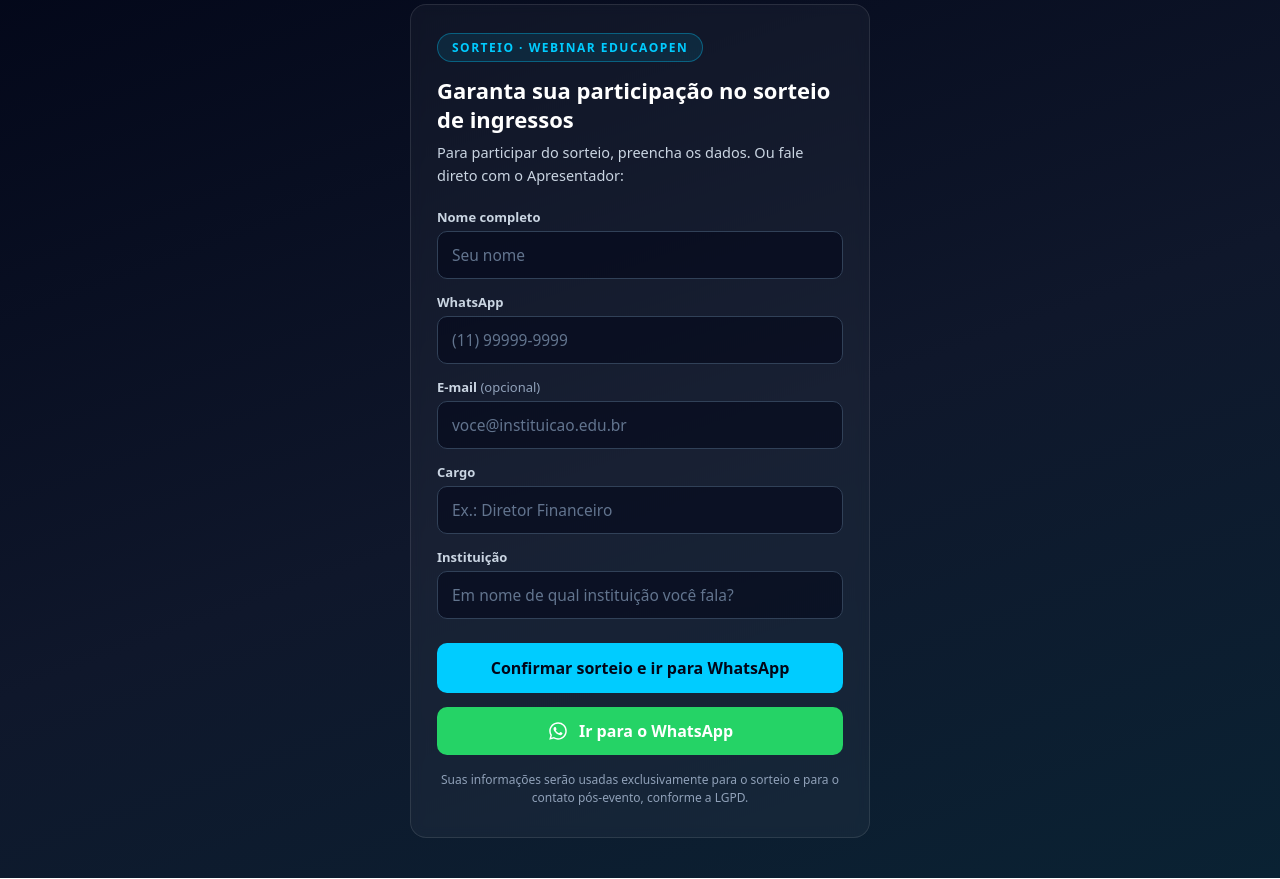
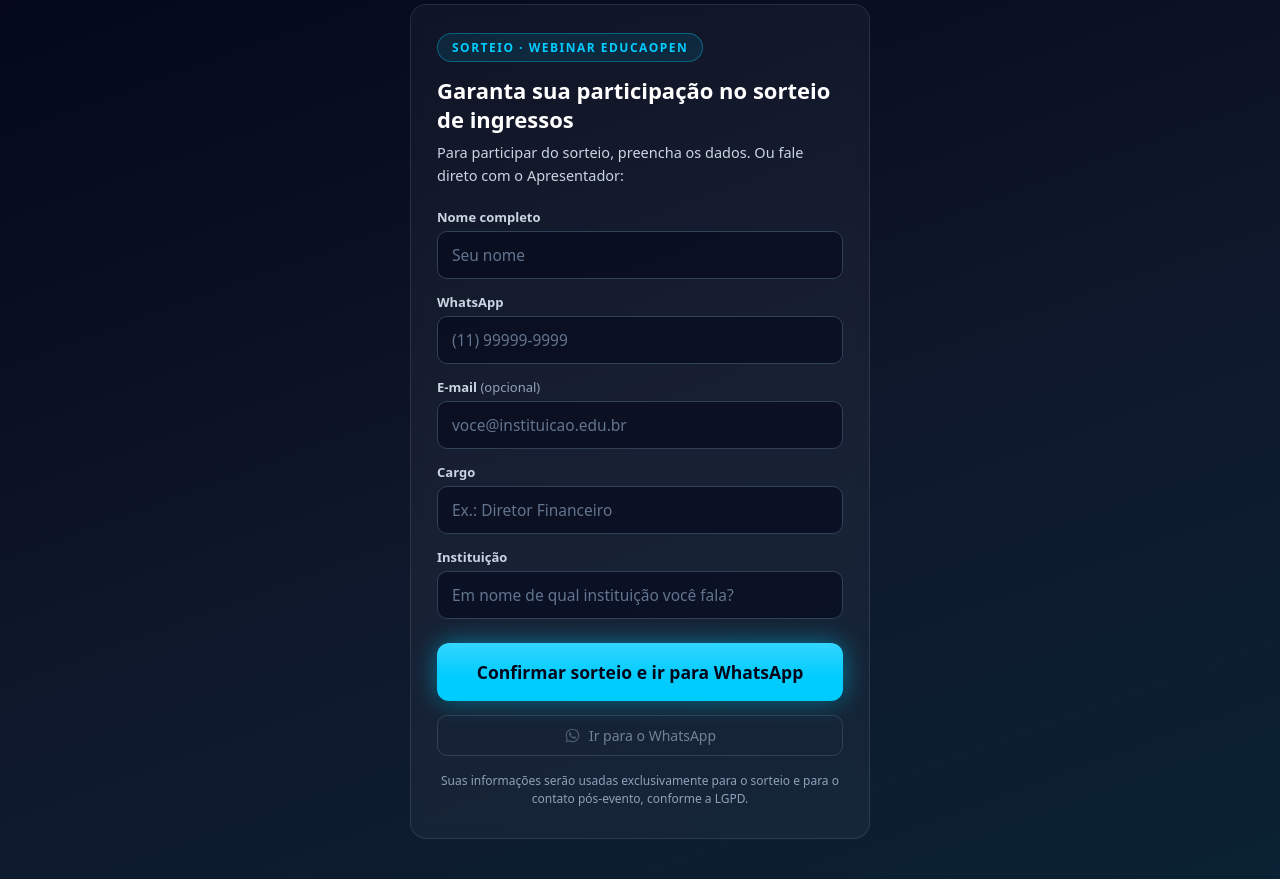
Before and after one commit to educaopen-eventos/sorteio-webinar, a plain HTML site: page index.html in a window 1280 px wide. Shown: the part 86-965 px from the top of the page. Drawn offline with Linux system fonts and the light colour scheme; no server answers; a web font is replaced by a local one.

Commit message:
Destaque no botao do sorteio; botao WhatsApp discreto

```diff
--- a/index.html
+++ b/index.html
@@ -74,32 +74,41 @@
     button {
       width: 100%;
       margin-top: 24px;
-      background: var(--cyan);
+      background: linear-gradient(180deg, #33d6ff 0%, var(--cyan) 60%);
       color: var(--navy-900);
       border: none;
-      border-radius: 10px;
+      border-radius: 12px;
       font-family: inherit;
-      font-size: 16px;
+      font-size: 17.5px;
       font-weight: 700;
-      padding: 14px;
+      padding: 17px 14px;
       cursor: pointer;
+      box-shadow: 0 0 22px rgba(0,204,255,.45), 0 4px 14px rgba(0,0,0,.35);
+      animation: pulso 2.2s ease-in-out infinite;
       transition: filter .15s, transform .05s;
+    }
+    @keyframes pulso {
+      0%, 100% { box-shadow: 0 0 14px rgba(0,204,255,.35), 0 4px 14px rgba(0,0,0,.35); }
+      50% { box-shadow: 0 0 30px rgba(0,204,255,.65), 0 4px 14px rgba(0,0,0,.35); }
     }
     button:hover { filter: brightness(1.08); }
     button:active { transform: scale(.99); }
     button:disabled { filter: grayscale(.5) brightness(.8); cursor: wait; }
     .rodape { font-size: 12px; color: var(--slate-400); line-height: 1.5; margin-top: 16px; text-align: center; }
     .atalho-whats {
-      display: flex; align-items: center; justify-content: center; gap: 10px;
+      display: flex; align-items: center; justify-content: center; gap: 8px;
       text-decoration: none;
-      font-size: 16px; font-weight: 700; color: #ffffff;
-      background: #25d366;
+      font-size: 14px; font-weight: 500; color: var(--slate-400);
+      background: transparent;
+      border: 1px solid rgba(144,161,185,.3);
       border-radius: 10px;
-      padding: 13px 14px;
+      padding: 10px 14px;
       margin-top: 14px;
-      transition: filter .15s;
+      opacity: .75;
+      transition: opacity .15s;
     }
-    .atalho-whats:hover { filter: brightness(1.06); }
+    .atalho-whats:hover { opacity: 1; }
+    .atalho-whats svg { width: 17px; height: 17px; opacity: .6; }
     .atalho-whats svg { flex-shrink: 0; }
     #telaSucesso { display: none; text-align: center; padding: 10px 0 6px; }
     #telaSucesso h2 { color: var(--white); font-size: 20px; margin-bottom: 10px; }
@@ -158,7 +167,7 @@
       <div id="erroGeral"></div>
 
       <a id="atalhoWhats" class="atalho-whats" href="https://wa.me/5521980503130">
-        <svg width="22" height="22" viewBox="0 0 32 32" fill="#ffffff"><path d="M16.004 3.2c-7.06 0-12.8 5.74-12.8 12.8 0 2.26.6 4.46 1.73 6.4L3.2 28.8l6.58-1.72a12.74 12.74 0 0 0 6.22 1.58h.01c7.06 0 12.79-5.74 12.79-12.8 0-3.42-1.33-6.63-3.75-9.05a12.71 12.71 0 0 0-9.05-3.61zm0 23.36h-.01a10.6 10.6 0 0 1-5.4-1.48l-.39-.23-4.02 1.05 1.07-3.92-.25-.4a10.55 10.55 0 0 1-1.62-5.63c0-5.86 4.77-10.63 10.64-10.63 2.84 0 5.5 1.11 7.51 3.11a10.56 10.56 0 0 1 3.11 7.52c0 5.87-4.77 10.61-10.64 10.61zm5.83-7.95c-.32-.16-1.89-.93-2.18-1.04-.29-.11-.5-.16-.72.16-.21.32-.82 1.04-1.01 1.25-.19.21-.37.24-.69.08-.32-.16-1.35-.5-2.57-1.59-.95-.85-1.59-1.9-1.78-2.22-.19-.32-.02-.49.14-.65.14-.14.32-.37.48-.56.16-.19.21-.32.32-.53.11-.21.05-.4-.03-.56-.08-.16-.72-1.73-.98-2.37-.26-.62-.52-.54-.72-.55l-.61-.01c-.21 0-.56.08-.85.4-.29.32-1.12 1.09-1.12 2.66s1.15 3.09 1.31 3.3c.16.21 2.25 3.44 5.46 4.82.76.33 1.36.53 1.82.68.77.24 1.47.21 2.02.13.62-.09 1.89-.77 2.16-1.52.27-.75.27-1.39.19-1.52-.08-.13-.29-.21-.61-.37z"/></svg>
+        <svg width="17" height="17" viewBox="0 0 32 32" fill="#90a1b9"><path d="M16.004 3.2c-7.06 0-12.8 5.74-12.8 12.8 0 2.26.6 4.46 1.73 6.4L3.2 28.8l6.58-1.72a12.74 12.74 0 0 0 6.22 1.58h.01c7.06 0 12.79-5.74 12.79-12.8 0-3.42-1.33-6.63-3.75-9.05a12.71 12.71 0 0 0-9.05-3.61zm0 23.36h-.01a10.6 10.6 0 0 1-5.4-1.48l-.39-.23-4.02 1.05 1.07-3.92-.25-.4a10.55 10.55 0 0 1-1.62-5.63c0-5.86 4.77-10.63 10.64-10.63 2.84 0 5.5 1.11 7.51 3.11a10.56 10.56 0 0 1 3.11 7.52c0 5.87-4.77 10.61-10.64 10.61zm5.83-7.95c-.32-.16-1.89-.93-2.18-1.04-.29-.11-.5-.16-.72.16-.21.32-.82 1.04-1.01 1.25-.19.21-.37.24-.69.08-.32-.16-1.35-.5-2.57-1.59-.95-.85-1.59-1.9-1.78-2.22-.19-.32-.02-.49.14-.65.14-.14.32-.37.48-.56.16-.19.21-.32.32-.53.11-.21.05-.4-.03-.56-.08-.16-.72-1.73-.98-2.37-.26-.62-.52-.54-.72-.55l-.61-.01c-.21 0-.56.08-.85.4-.29.32-1.12 1.09-1.12 2.66s1.15 3.09 1.31 3.3c.16.21 2.25 3.44 5.46 4.82.76.33 1.36.53 1.82.68.77.24 1.47.21 2.02.13.62-.09 1.89-.77 2.16-1.52.27-.75.27-1.39.19-1.52-.08-.13-.29-.21-.61-.37z"/></svg>
         <span>Ir para o WhatsApp</span>
       </a>
 
```
